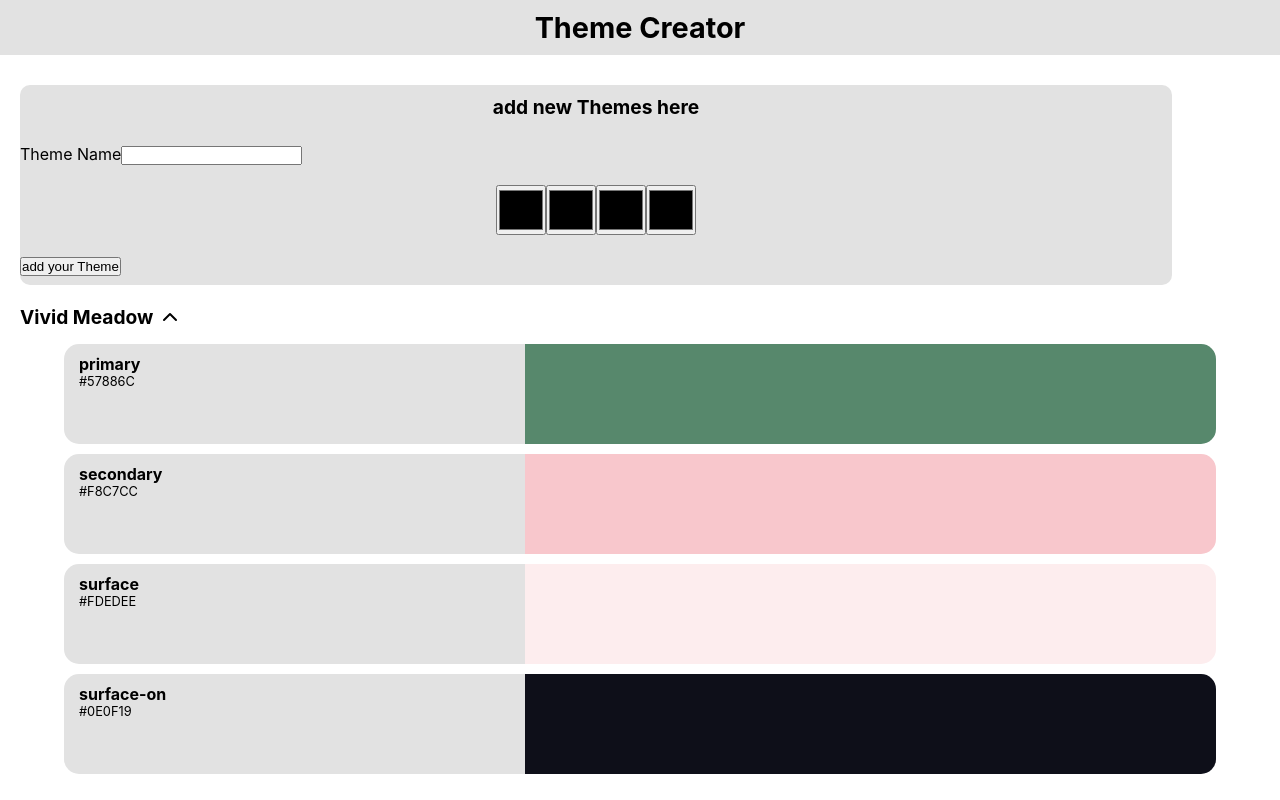
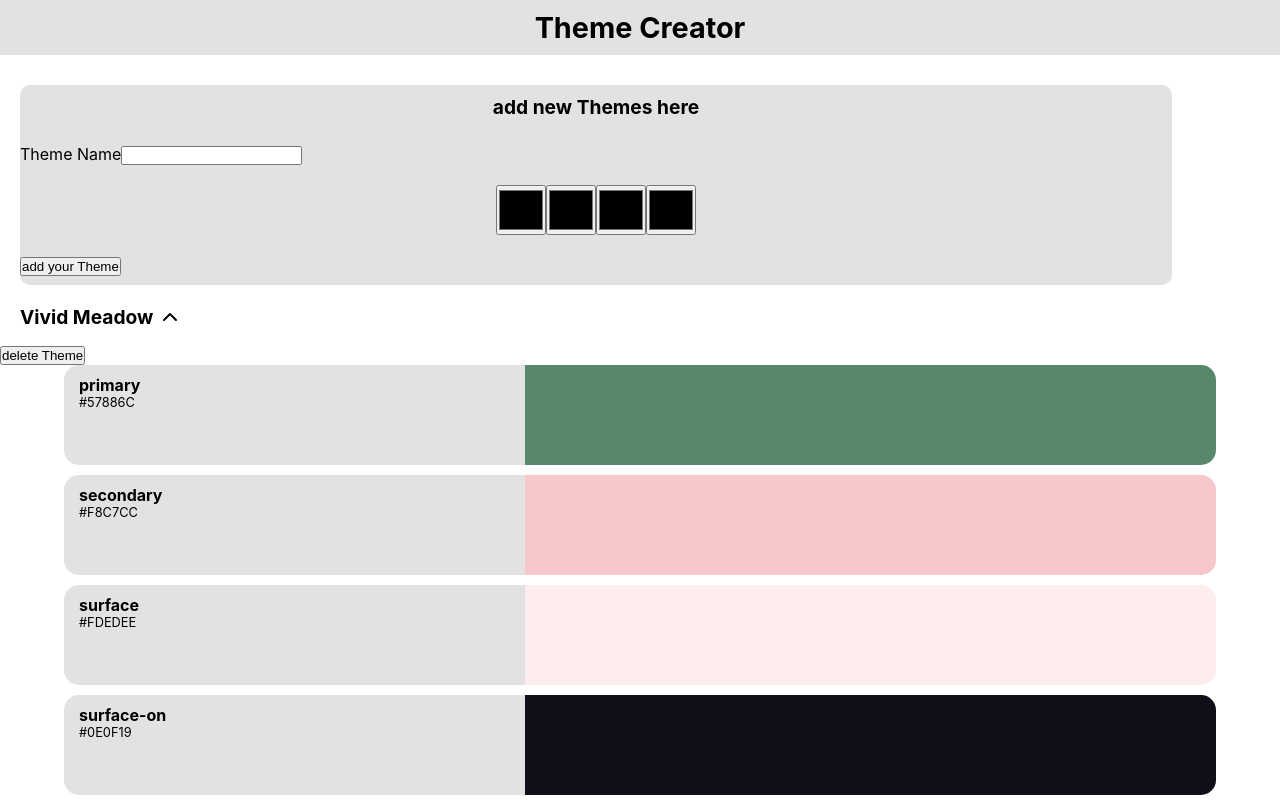
Before and after one commit to KayaWolfert/recap-project4, a React (Create React App) app in the folder my-app/: page / in a window 1280 px wide. Both pictures are taken after a click on the button "Vivid Meadow". Shown: the top 800 px of the page. Built offline with nearby package versions, Linux system fonts and the light colour scheme.

Commit message:
add task4

```diff
--- a/my-app/src/App.js
+++ b/my-app/src/App.js
@@ -6,34 +6,39 @@ import { useState } from "react";
 import { v4 as uuid } from "uuid";
 
 function App() {
-
   const [themes, setThemes] = useState(initialThemes);
 
   function handleAddTheme(newTheme) {
     setThemes([{ ...newTheme, id: uuid() }, ...themes]);
   }
 
-
+  function handleDeleteTheme(id) {
+    console.log("you clicked delete" + id);
+    setThemes(themes.filter((theme) => theme.id !== id));
+  }
 
   return (
     <>
- <header> <h1>Theme Creator </h1></header>
- <main>
- <ThemeForm onSubmit={handleAddTheme}/>
+      <header>
+        {" "}
+        <h1>Theme Creator </h1>
+      </header>
+      <main>
+        <ThemeForm onSubmit={handleAddTheme} />
 
-    {themes.map((theme)=> {
-      return (
-
-        <Theme key={theme.id} theme={theme} name={theme.name}/>
-
-
-      )
-    })}
-
-
-
- </main>
- </> );
+        {themes.map((theme) => {
+          return (
+            <Theme
+              key={theme.id}
+              theme={theme}
+              name={theme.name}
+              onDelete={() => handleDeleteTheme(theme.id)}
+            />
+          );
+        })}
+      </main>
+    </>
+  );
 }
 
 export default App;
--- a/my-app/src/components/ColorList.js
+++ b/my-app/src/components/ColorList.js
@@ -4,6 +4,7 @@ import "./ColorList.css"
 export default function ColorList({theme}){
     return (
         <>
+
         {theme.colors.map ((color) => {
           return (
           <article className="list-article" key={color.role}>
--- a/my-app/src/components/Theme.js
+++ b/my-app/src/components/Theme.js
@@ -4,7 +4,7 @@ import ThemePreview from "./ThemePreview.js";
 import { IconChevronDown, IconChevronUp } from "@tabler/icons-react";
 import { useState } from "react";
 
-export default function Theme({ theme, name }) {
+export default function Theme({ theme, name , onDelete}) {
   const [showDetails, setshowDetails] = useState(false);
 
   function toggleDetails() {
@@ -22,10 +22,14 @@ export default function Theme({ theme, name }) {
         )}
       </button>
       {showDetails ? (
+      <>
+        <button className="delete-theme-button" id={theme.id} onClick={()=> onDelete(theme.id)}> delete Theme</button>
         <ColorList theme={theme} />
+        </>
       ) : (
         <ThemePreview theme={theme} />
       )}
+
     </section>
   );
 }
```
